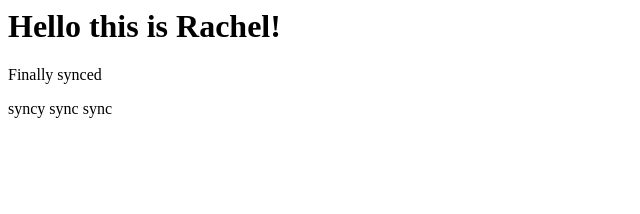
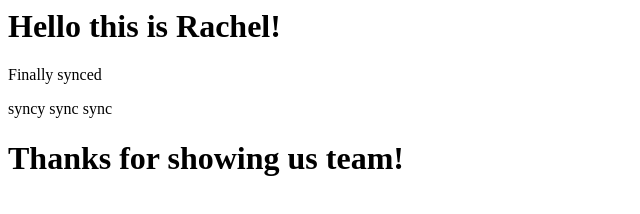
Before and after one commit to alexw1983/session-7, a plain HTML site: page rach.html in a window 1280 px wide. Shown: the whole page, without its empty margins (0-640 px from the left). Drawn offline with Linux system fonts and the light colour scheme.

Commit message:
rach.html

```diff
--- a/rach.html
+++ b/rach.html
@@ -8,6 +8,7 @@
     <h1>Hello this is Rachel!</h1>
     <p>Finally synced</p>
     <p>syncy sync sync</p>
+    <h1>Thanks for showing us team!</h1>
 </body>
 
 </html>
```
